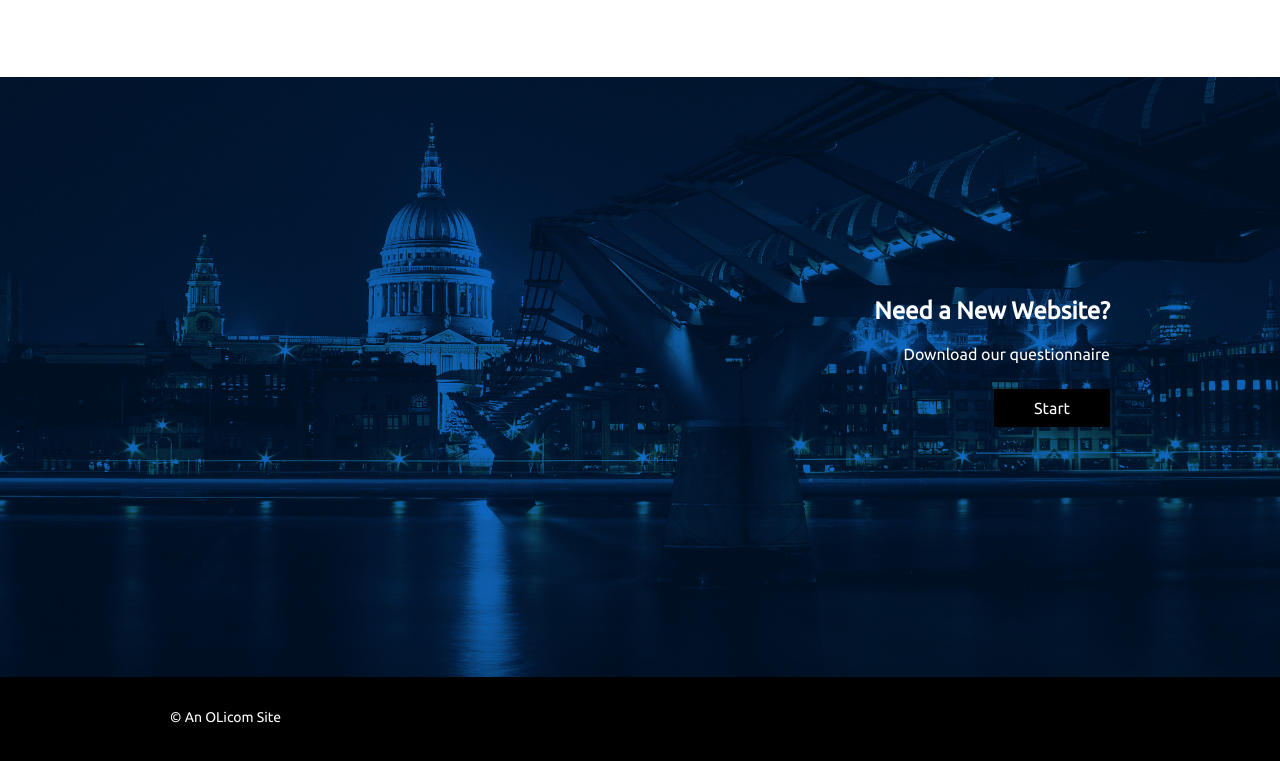
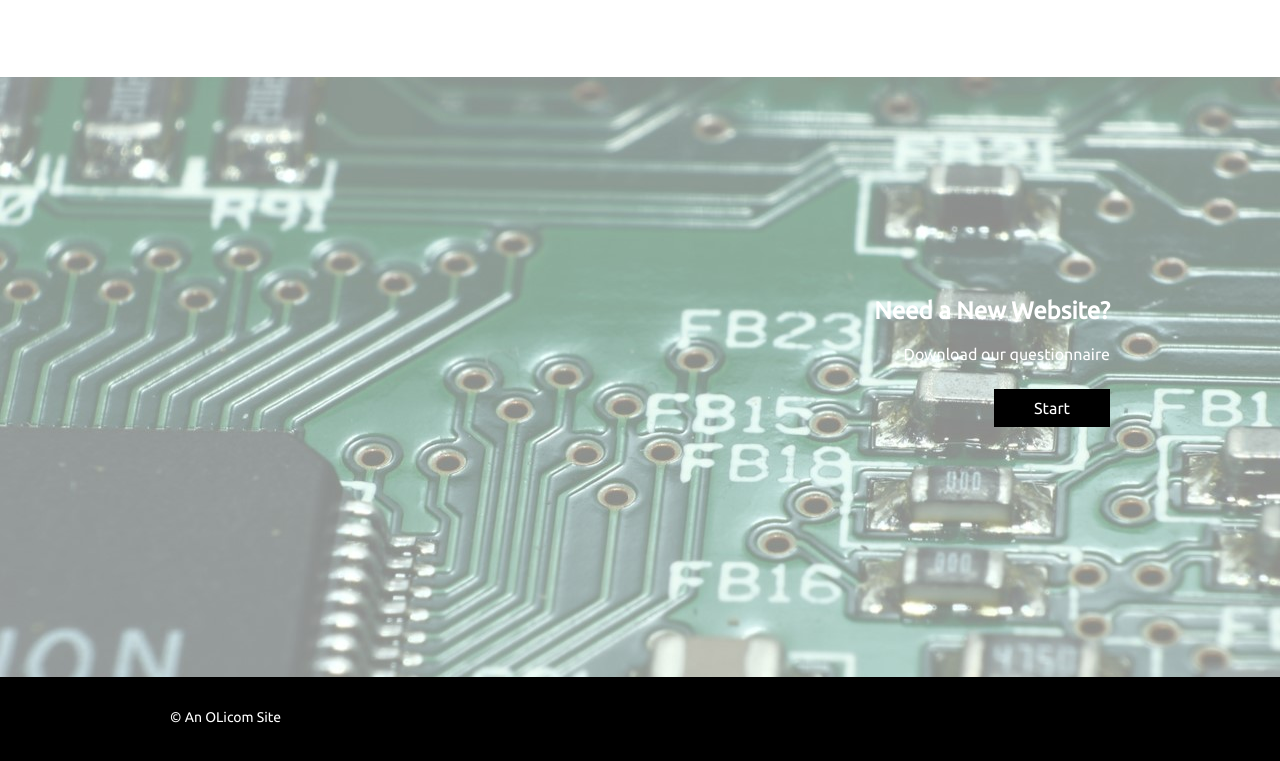
Before and after one commit to OLICOM1/olicomtech, a plain HTML site: page index.html in a window 1280 px wide. Shown: the part 1196-1957 px from the top of the page. Drawn offline with Linux system fonts and the light colour scheme.

Commit message:
Update style.css

```diff
--- a/resources/css/style.css
+++ b/resources/css/style.css
@@ -100,7 +100,7 @@ body {
 }
 
 .jumbotron {
-  background: url(../images/jumbotron_bg.jpg) center center;
+  background: url(../images/circ2.jpg) center center;
   background-size: cover;
   height: 600px;
 }
```
